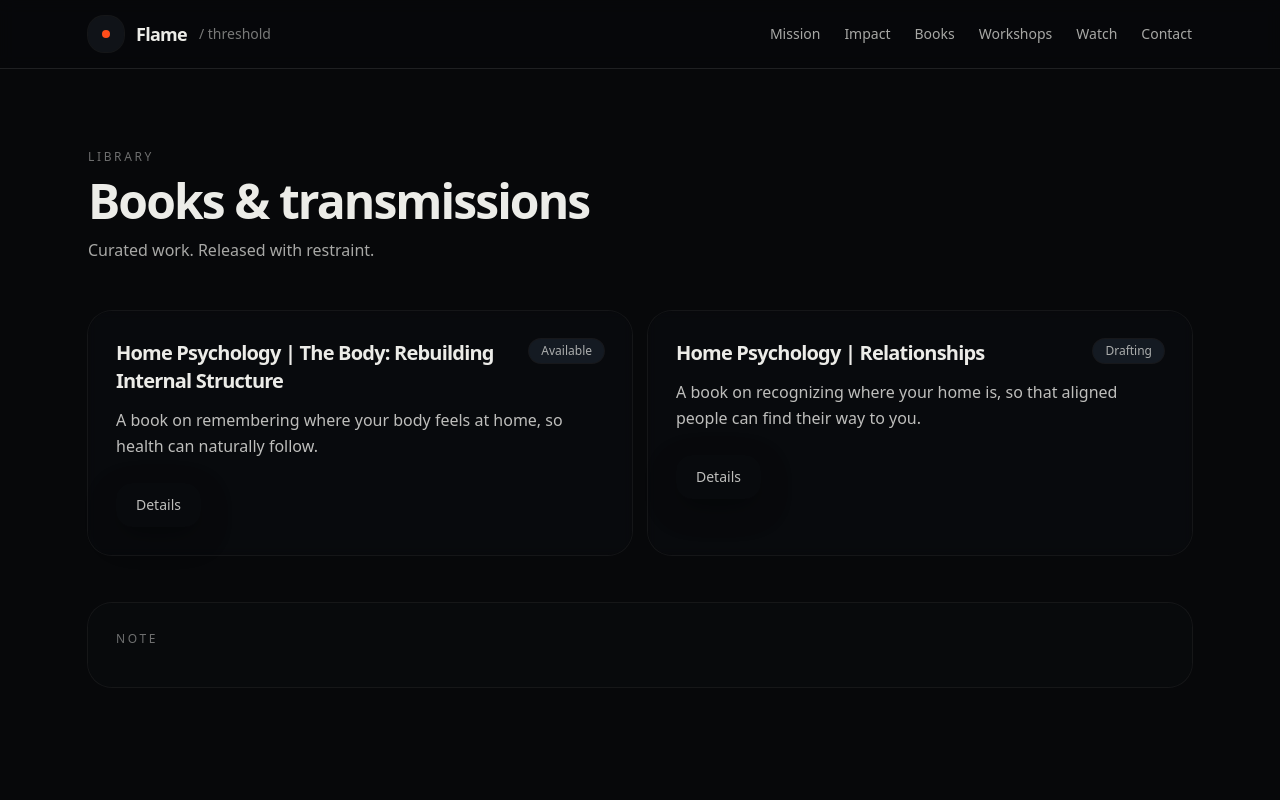
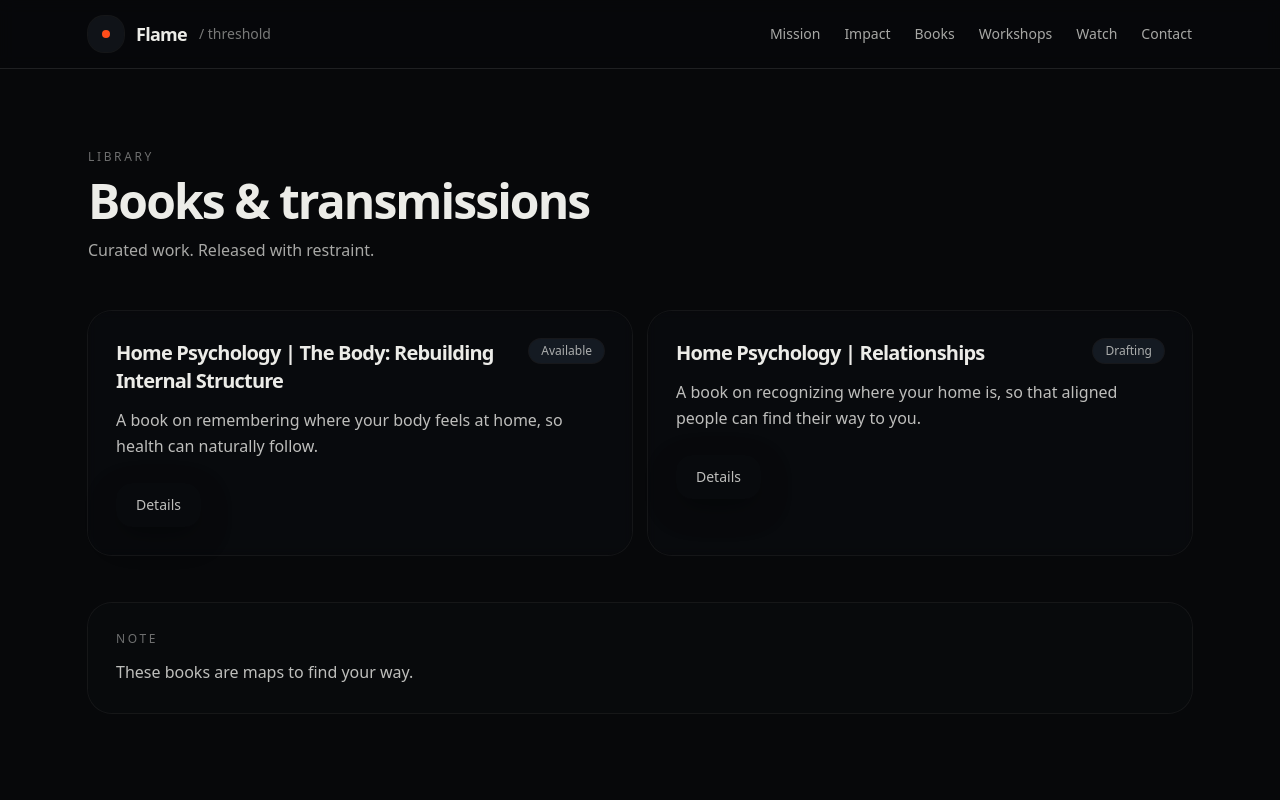
Before and after one commit to FionexFlame/Flame, a Next.js app: page /library in a window 1280 px wide. Shown: the top 800 px of the page. Built offline with nearby package versions, Linux system fonts and the light colour scheme.

Commit message:
Update page.tsx

```diff
--- a/app/library/page.tsx
+++ b/app/library/page.tsx
@@ -39,6 +39,7 @@ export default function LibraryPage() {
           <div className="mt-12 rounded-3xl bg-ink-900/40 shadow-edge p-7">
             <p className="text-xs uppercase tracking-[0.22em] text-bone-100/45">Note</p>
             <p className="mt-3 text-bone-100/80 leading-relaxed max-w-3xl">
+              These books are maps to find your way.
             </p>
           </div>
         </div>
```
